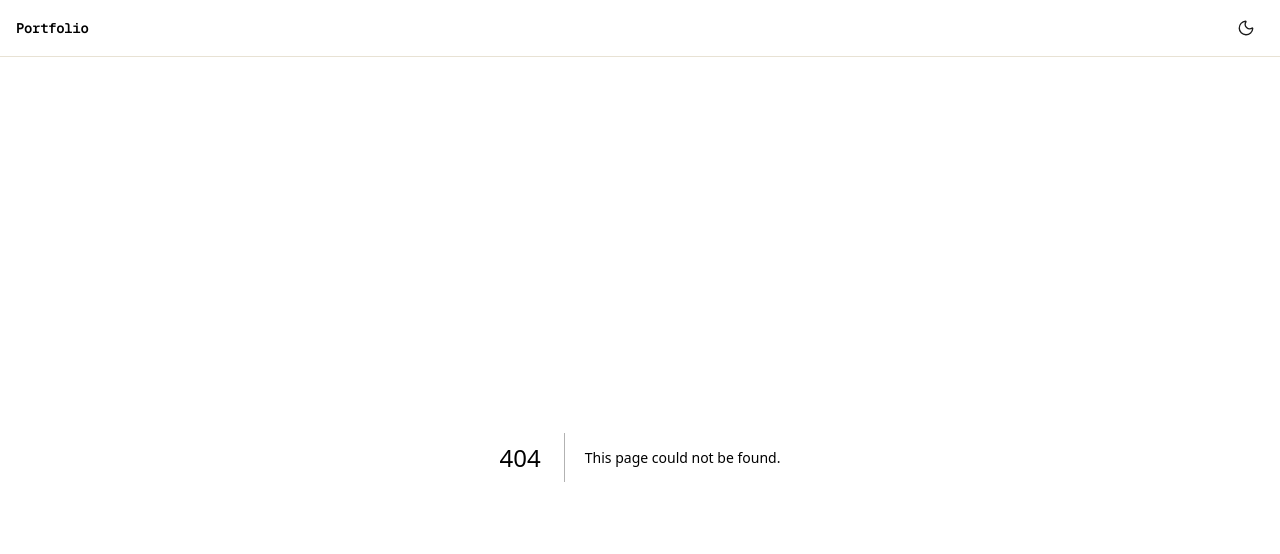
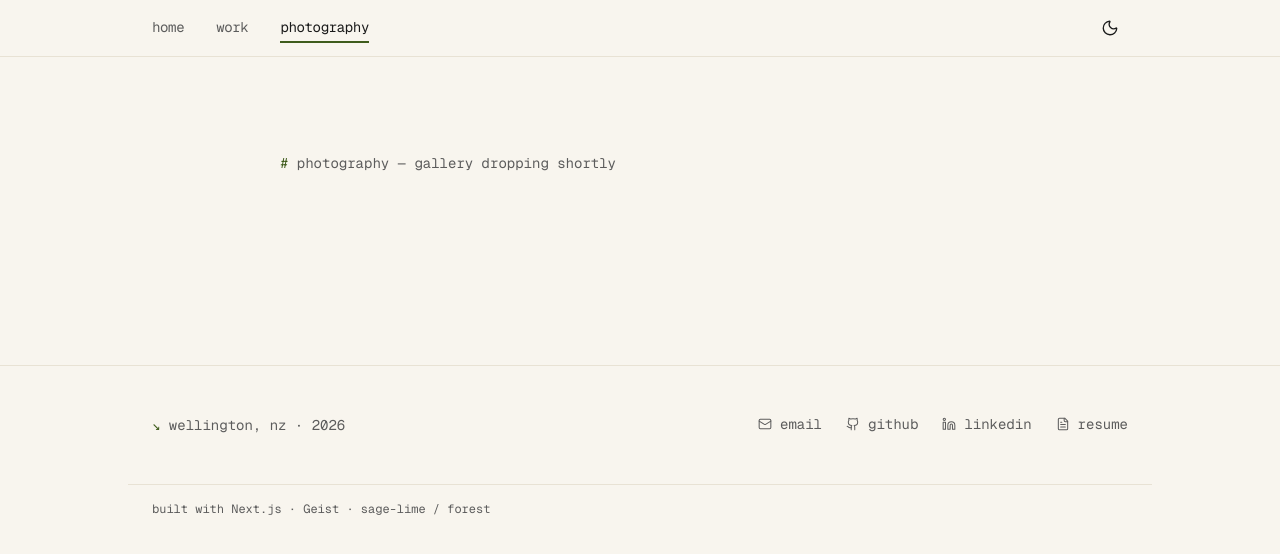
Before and after one commit to Arshanwer/portfolio, a Next.js app: page /photography in a window 1280 px wide. Before the commit this address had no page. Shown: the top 554 px of the page. Built offline with nearby package versions, Linux system fonts and the light colour scheme.

Commit message:
feat: header, footer, layout shell + /work and /photography stubs

```diff
--- a/src/app/layout.tsx
+++ b/src/app/layout.tsx
@@ -1,6 +1,7 @@
 import { Geist, Geist_Mono } from "next/font/google";
 import "@/styles/globals.css";
 import Header from "@/components/Header";
+import Footer from "@/components/Footer";
 
 const geistSans = Geist({
 	variable: "--font-geist-sans",
@@ -40,8 +41,15 @@ export default function RootLayout({
 			<body
 				className={`${geistSans.variable} ${geistMono.variable} antialiased`}
 			>
+				<a
+					href="#main"
+					className="sr-only focus-visible:not-sr-only focus-visible:absolute focus-visible:left-4 focus-visible:top-4 focus-visible:z-50 focus-visible:rounded-sm focus-visible:bg-background focus-visible:px-4 focus-visible:py-2 focus-visible:text-sm focus-visible:text-foreground focus-visible:outline-2 focus-visible:outline-accent"
+				>
+					skip to content
+				</a>
 				<Header />
-				{children}
+				<main id="main">{children}</main>
+				<Footer />
 			</body>
 		</html>
 	);
--- a/src/app/page.tsx
+++ b/src/app/page.tsx
@@ -1,10 +1,10 @@
 export default function Home() {
 	return (
-		<main className="mx-auto max-w-3xl px-6 py-24">
+		<div className="mx-auto max-w-3xl px-6 py-24">
 			<p className="text-sm text-muted">
 				<span className="text-accent">#</span> v2 theme — work in
 				progress
 			</p>
-		</main>
+		</div>
 	);
 }
--- /dev/null
+++ b/src/app/photography/page.tsx
@@ -0,0 +1,15 @@
+export const metadata = {
+	title: "Photography — Arshad Anwer",
+	description: "Wellington-shot, mixed aspect.",
+};
+
+export default function Photography() {
+	return (
+		<div className="mx-auto max-w-3xl px-6 py-24">
+			<p className="text-sm text-muted">
+				<span className="text-accent">#</span> photography — gallery
+				dropping shortly
+			</p>
+		</div>
+	);
+}
--- /dev/null
+++ b/src/app/work/page.tsx
@@ -0,0 +1,15 @@
+export const metadata = {
+	title: "Work — Arshad Anwer",
+	description: "Case studies and projects.",
+};
+
+export default function WorkIndex() {
+	return (
+		<div className="mx-auto max-w-3xl px-6 py-24">
+			<p className="text-sm text-muted">
+				<span className="text-accent">#</span> work — case studies
+				landing soon
+			</p>
+		</div>
+	);
+}
--- /dev/null
+++ b/src/components/Footer.tsx
@@ -0,0 +1,65 @@
+import { Mail, Linkedin, Github, FileText } from "lucide-react";
+import Icon from "./Icon";
+
+const LINKS = [
+	{
+		href: "mailto:arshanwer91@gmail.com",
+		label: "email",
+		icon: Mail,
+		external: false,
+	},
+	{
+		href: "https://github.com/Arshanwer",
+		label: "github",
+		icon: Github,
+		external: true,
+	},
+	{
+		href: "https://www.linkedin.com/in/arshanwer",
+		label: "linkedin",
+		icon: Linkedin,
+		external: true,
+	},
+	{
+		href: "/resume.pdf",
+		label: "resume",
+		icon: FileText,
+		external: true,
+	},
+] as const;
+
+export default function Footer() {
+	const year = new Date().getFullYear();
+	return (
+		<footer className="mt-24 border-t border-border">
+			<div className="mx-auto flex max-w-5xl flex-col gap-6 px-6 py-12 text-sm sm:flex-row sm:items-center sm:justify-between">
+				<p className="text-muted">
+					<span aria-hidden="true" className="text-accent">
+						↘
+					</span>{" "}
+					wellington, nz · {year}
+				</p>
+				<ul className="flex flex-wrap items-center gap-x-6 gap-y-3">
+					{LINKS.map((link) => (
+						<li key={link.href}>
+							<a
+								href={link.href}
+								{...(link.external && {
+									target: "_blank",
+									rel: "noopener noreferrer",
+								})}
+								className="inline-flex items-center gap-2 text-muted transition-colors duration-200 hover:text-foreground focus-visible:text-foreground focus-visible:outline-2 focus-visible:outline-offset-2 focus-visible:outline-accent motion-reduce:transition-none"
+							>
+								<Icon icon={link.icon} size={14} aria-hidden="true" />
+								{link.label}
+							</a>
+						</li>
+					))}
+				</ul>
+			</div>
+			<div className="mx-auto max-w-5xl border-t border-border px-6 py-4 text-xs text-muted">
+				built with Next.js · Geist · sage-lime / forest
+			</div>
+		</footer>
+	);
+}
--- a/src/components/Header.tsx
+++ b/src/components/Header.tsx
@@ -1,17 +1,110 @@
+"use client";
+
 import Link from "next/link";
-import ThemeToggle from "@/components/ThemeToggle";
+import { usePathname } from "next/navigation";
+import { useState } from "react";
+import { Menu, X } from "lucide-react";
+import Icon from "./Icon";
+import ThemeToggle from "./ThemeToggle";
+
+const NAV_LINKS = [
+	{ href: "/", label: "home" },
+	{ href: "/work", label: "work" },
+	{ href: "/photography", label: "photography" },
+] as const;
+
+function isActive(pathname: string, href: string): boolean {
+	if (href === "/") return pathname === "/";
+	return pathname === href || pathname.startsWith(href + "/");
+}
 
 export default function Header() {
+	const pathname = usePathname();
+	const [open, setOpen] = useState(false);
+
 	return (
-		<header className="border-b border-border">
-			<div className="mx-auto flex h-14 items-center justify-between p-4">
-				<Link href="/" className="text-sm font-semibold tracking-tight">
-					Portfolio
-				</Link>
-				<div className="flex items-center gap-3">
-					<ThemeToggle />
-				</div>
+		<header className="sticky top-0 z-40 border-b border-border bg-background">
+			<div className="mx-auto flex h-14 max-w-5xl items-center justify-between px-6">
+				<nav aria-label="Primary" className="hidden md:block">
+					<ul className="flex items-center gap-8">
+						{NAV_LINKS.map((link) => {
+							const active = isActive(pathname, link.href);
+							return (
+								<li key={link.href}>
+									<Link
+										href={link.href}
+										aria-current={active ? "page" : undefined}
+										className={`inline-flex border-b-2 py-1 text-sm tracking-tight transition-colors duration-200 motion-reduce:transition-none ${
+											active
+												? "border-accent text-foreground"
+												: "border-transparent text-muted hover:text-foreground"
+										}`}
+									>
+										{link.label}
+									</Link>
+								</li>
+							);
+						})}
+					</ul>
+				</nav>
+
+				<button
+					type="button"
+					aria-label={open ? "Close menu" : "Open menu"}
+					aria-expanded={open}
+					aria-controls="mobile-menu"
+					onClick={() => setOpen((v) => !v)}
+					className="inline-flex h-9 w-9 items-center justify-center rounded-sm text-foreground transition-colors duration-200 hover:text-muted focus-visible:outline-2 focus-visible:outline-offset-2 focus-visible:outline-accent motion-reduce:transition-none md:hidden"
+				>
+					{open ? (
+						<Icon icon={X} aria-hidden="true" />
+					) : (
+						<Icon icon={Menu} aria-hidden="true" />
+					)}
+				</button>
+
+				<ThemeToggle />
 			</div>
+
+			{open && (
+				<nav
+					id="mobile-menu"
+					aria-label="Primary mobile"
+					className="border-t border-border bg-background md:hidden"
+				>
+					<ul className="mx-auto flex max-w-5xl flex-col px-6 py-2">
+						{NAV_LINKS.map((link) => {
+							const active = isActive(pathname, link.href);
+							return (
+								<li key={link.href}>
+									<Link
+										href={link.href}
+										onClick={() => setOpen(false)}
+										aria-current={active ? "page" : undefined}
+										className={`flex items-center gap-2 py-3 text-sm tracking-tight transition-colors duration-200 motion-reduce:transition-none ${
+											active
+												? "text-foreground"
+												: "text-muted hover:text-foreground"
+										}`}
+									>
+										<span
+											aria-hidden="true"
+											className={
+												active
+													? "text-accent"
+													: "text-transparent"
+											}
+										>
+											#
+										</span>
+										{link.label}
+									</Link>
+								</li>
+							);
+						})}
+					</ul>
+				</nav>
+			)}
 		</header>
 	);
 }
--- a/src/components/Icon.tsx
+++ b/src/components/Icon.tsx
@@ -1,5 +1,3 @@
-"use client";
-
 import { type LucideIcon } from "lucide-react";
 import { type SVGProps } from "react";
 
```
Also changed, not shown: 1 other file (tests, documents, lock files or other folders).
